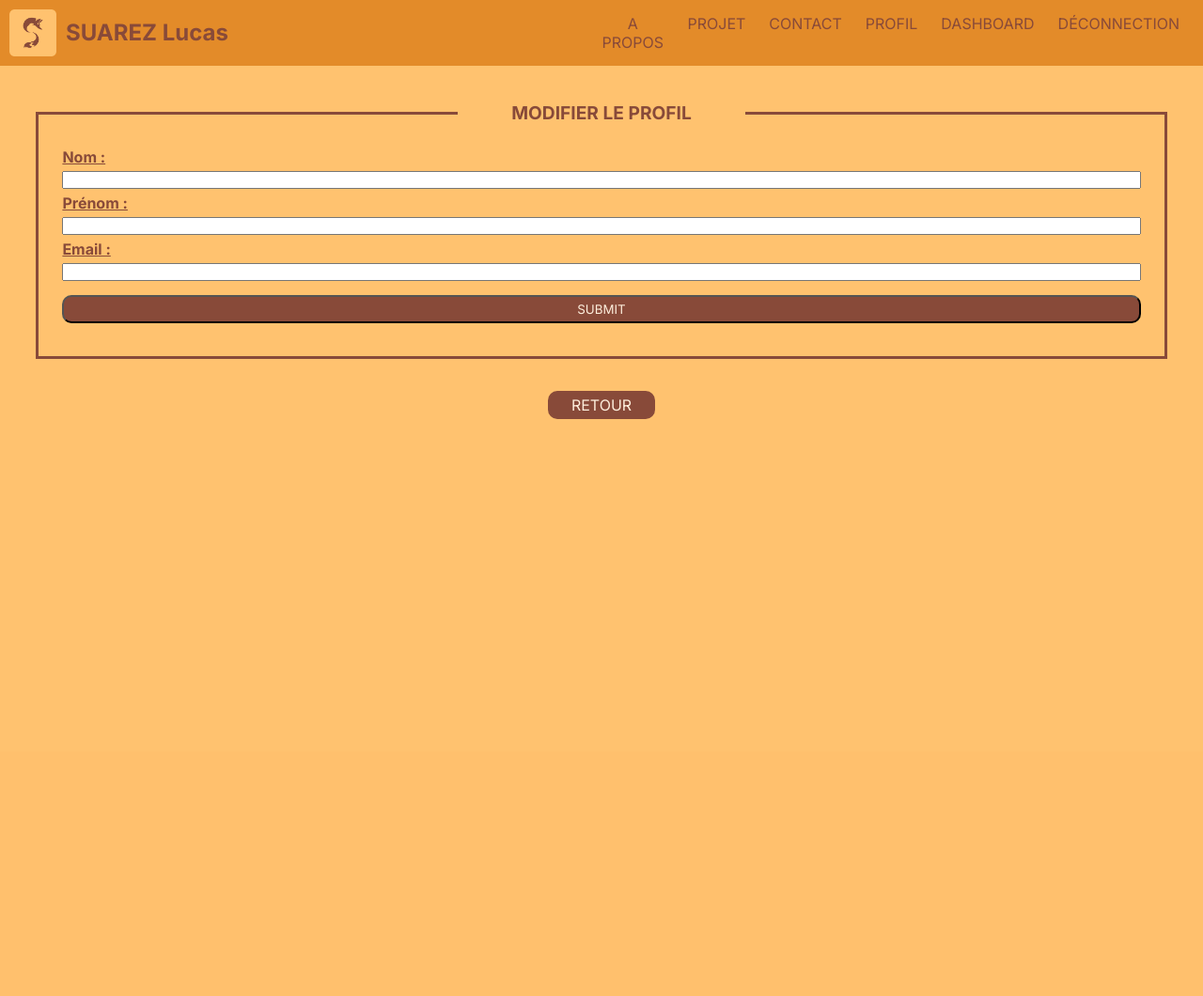
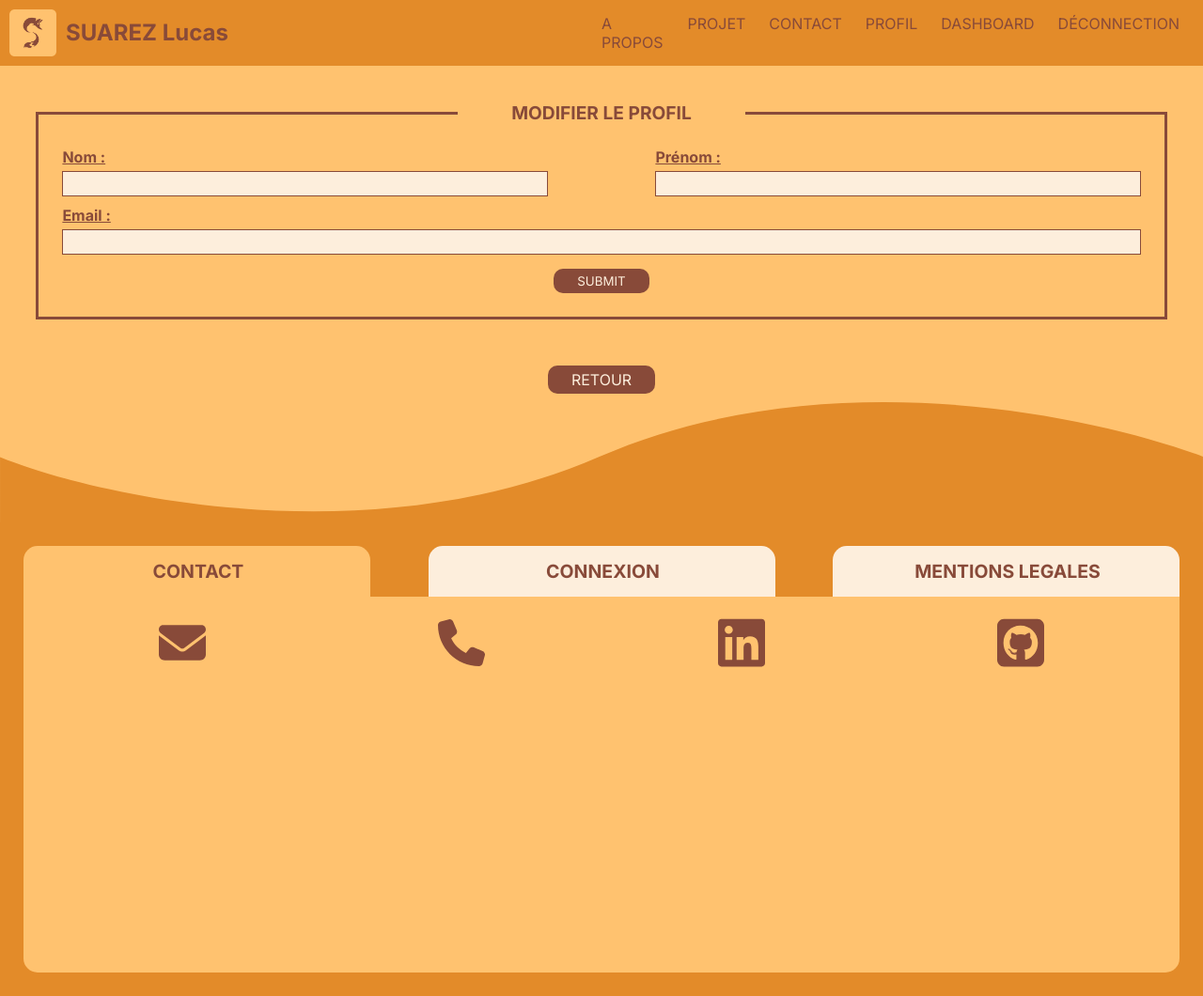
Before and after one commit to Lucas-Srz/Portfolio_2025, a PHP site: page /view/dashboard/update_profil.php?id=1 in a window 1280 px wide. Shown: the whole page at 94% size. Before the commit the page ends 446 px from the top, so only its background shows below. Run offline with PHP 8.4, Linux system fonts and the light colour scheme; the visitor is signed in with stand-in values (Sample User, id 1); data that the repository does not hold is empty; some web fonts are replaced.

Commit message:
PF25 | CSS Home

```diff
--- a/index.php
+++ b/index.php
@@ -34,8 +34,10 @@ if (isset($_SESSION['errorMessageCon'])) {
 </head>
 
 <body>
-    <!-- Barre Nav -->
-    <?php require_once './view/component/navBar.php'; ?>
+    <header>
+        <!-- Barre Nav -->
+        <?php require_once './view/component/navBar.php'; ?>
+    </header>
 
     <!-- Main -->
     <main>
--- a/style/main.css
+++ b/style/main.css
@@ -9,6 +9,7 @@
 }
 
 body{
+    background-color: var(--color-beige);
     font-family: "Inter", sans-serif;
     width: 100%;
 }
@@ -42,23 +43,6 @@ transform: scaleX(1);
 
 .notDisplay {
     display: none;
-}
-
-/* - - - Fieldset & Legend - - - */
-fieldset{
-    border: 3px solid var(--color-brown);
-    margin: 3%;
-    padding: 25px;
-    text-align: left;
-
-    legend{
-        text-transform: uppercase;
-        text-align: center;
-        padding: 0 5%;
-        color: var(--color-brown);
-        font-size: larger;
-        font-weight: bold;
-    }
 }
 
 /* ********************** CSS MOBILE FISRT ********************** */
@@ -157,15 +141,25 @@ fieldset{
 
 }
 
-/* - - - - - Home.php / Update.php - - - - - */
+/* - - - - - Page avec fieldset & Legend - - - - - */
 .home{
-    background-color: var(--color-beige);
+    /* background-color: var(--color-beige); */
     color: var(--color-brown);
-    text-align: center;
 
+    fieldset{
+        border: 3px solid var(--color-brown);
+        margin: 3%;
+        padding: 25px;
+        text-align: left;
 
-    p, label, input{
-        margin-bottom: 5px;
+        legend{
+            text-transform: uppercase;
+            text-align: center;
+            padding: 0 5%;
+            color: var(--color-brown);
+            font-size: larger;
+            font-weight: bold;
+        }
     }
 
     p span, label{
@@ -173,23 +167,14 @@ fieldset{
         font-weight: bold;
     }
 
-    form{
+    .divBtn{
         display: flex;
-        flex-direction: column;
+        flex-wrap: wrap;
+        justify-content: center;
+        gap: 25px;
     }
 
-    .infoPerso {
-        margin-bottom: 25px;
-
-        a{
-            color: var(--color-brown);
-            text-decoration: none;
-        }
-
-        a:hover{
-            text-decoration: underline;
-        }
-    }
+    .divBtnTop{margin-top: 25px;}
 
     .btn, input[type="submit"]{
         cursor: pointer;
@@ -202,73 +187,13 @@ fieldset{
         border-radius: 10px;
         text-decoration: none;
         padding: 5px 25px;
+        border: 0;
     }
 
-    .btn:hover{
+    .btn:hover, input[type="submit"]:hover{
         background-color: var(--color-cream);
         color: var(--color-brown);
         border: 0;
-    }
-}
-
-/* - - - - - Dashboard - - - - - */
-.dashboard{
-    background-color: var(--color-beige);
-
-    main{
-        padding: 25px;
-
-        .divBtn{
-            gap: 25px;
-            display: flex;
-            justify-content: center;
-            flex-wrap: wrap;
-
-
-            .btn{
-                cursor: pointer;
-                background-color: var(--color-brown);
-                color: var(--color-cream);
-                text-transform: uppercase;
-                padding: 5px;
-                margin: 10px 0;
-                font-family: "Inter", sans-serif;
-                border-radius: 10px;
-                text-decoration: none;
-                padding: 5px 25px
-            }
-
-            .btn:hover{
-                background-color: var(--color-cream);
-                color: var(--color-brown);
-                border: 0;
-            }
-        }
-
-
-    }
-}
-
-/* - - - - - Profil Utilisateur - - - - - */
-section{
-    width: 100%;
-
-    .articleProfilUtilisateur{
-        width: 100%;
-        color: var(--color-brown);
-        .img{
-            display: flex;
-            justify-content: space-evenly;
-        }
-
-        p{
-            margin-bottom: 5px;
-        }
-
-        p span{
-            text-decoration: underline;
-            font-weight: bold;
-        }
     }
 
     .ligne{
@@ -279,11 +204,55 @@ section{
         display: flex;
         flex-direction: column;
         border-radius: 100px;
-        margin: 15px;
+    }
+
+    section{width: 100%;}
+    article{margin: 15px 0;}
+
+    .articleProfilUtilisateur{
+        width: 100%;
+
+        .img{
+            display: flex;
+            justify-content: space-evenly;
+        }
+
+        p{
+            margin-bottom: 5px;
+        }
+    }
+
+    .update{
+        display: flex;
+        flex-direction: column;
+        .nomPrenom{
+            display: flex;
+            flex-direction: column;
+
+            .nom{
+                display: flex;
+                flex-direction: column;
+            }
+        }
+        label, input{
+            margin-bottom: 5px;
+        }
+        input[type="submit"]{
+            margin: auto;
+            margin-top: 5px;
+        }
+    }
+
+    input[type="text"], input[type="email"], input[type="password"]{
+        background-color: var(--color-cream);
+        border: 1px solid var(--color-brown);
+        margin-bottom: 10px;
+        padding: 5px;
     }
 }
 
-/* - - - - - Projet - - - - - */
+
+
 
 /* *************** CSS POUR Tablette / Ordinateur *************** */
 /* XXX plus grand ou égale à XXXpx */
@@ -365,14 +334,27 @@ section{
         }
     }
 
-    /* Profil Utilisateur */
-    .articleProfilUtilisateur{
-        display: flex;
-        justify-content: space-between;
+    /* - - - - - Page avec fieldset & Legend - - - - - */
+    .home{
+        .articleProfilUtilisateur{
+            display: flex;
+            justify-content: space-between;
 
-        .img{
-            flex-direction: column;
+            .img{
+                flex-direction: column;
+            }
         }
+
+        .update{
+            .nomPrenom{
+                display: flex;
+                flex-direction: row;
+                justify-content: space-between;
+                .nom{
+                    width: 45%;
+                }
+            }
+    }
     }
 }
 
--- a/view/component/footer.php
+++ b/view/component/footer.php
@@ -10,7 +10,7 @@
         <div class="divDescCont">
             <div class="link">
                 <a href="mailto:suarez.lucas.pro@gmail.com" target="_blank">
-                    <img src="../media/img/mail.svg" alt="Icon mail">
+                    <img src="../../media/img/mail.svg" alt="Icon mail">
                 </a>
                 <a href="tel:0651453617" target="_blank">
                     <img src="../../media/img/telephone.svg" alt="Icon Telephone">
--- a/view/component/navBar.php
+++ b/view/component/navBar.php
@@ -52,5 +52,4 @@ else {
 
     <!-- Appel à la barre de Nav -->
     <?= $navBar; ?>
-
 </nav>
--- a/view/dashboard/update_profil.php
+++ b/view/dashboard/update_profil.php
@@ -119,22 +119,30 @@ if ($_SERVER['REQUEST_METHOD'] === 'POST' && isset($_POST['UPDATE'])) {
     <script type="module" src="../../script/footer.js"></script><!-- JS Footer -->
 </head>
 
-<body class="home">
+<body>
+    <header>
         <!-- Barre Nav -->
         <?php require_once '../component/navBar.php'; ?>
+    </header>
 
     <!-- Main -->
-    <main>
+    <main class="home">
         <fieldset>
             <legend>Modifier le profil</legend>
-            <form action="#" method="post">
-                <!-- Titre -->
+            <form action="#" method="post" class="update">
+                <div class="nomPrenom">
+                    <div class="nom">
+                        <!-- Nom -->
                         <label for="idLastName">Nom :</label>
                         <input type="text" id="idLastName" name="lastName" value="<?= htmlspecialchars($lastName); ?>" <?= $errorsChamps['lastName'] ? 'placeholder=\'' . $errorsChamps['lastName'] . '\'' : "" ?>>
-                <!-- Titre -->
+                    </div>
+                    <div class="nom">
+                        <!-- Prénom -->
                         <label for="idFirstName">Prénom :</label>
                         <input type="text" id="idFirstName" name="firstName" value="<?= htmlspecialchars($firstName); ?>" <?= $errorsChamps['firstName'] ? 'placeholder=\'' . $errorsChamps['firstName'] . '\'' : "" ?>>
-                <!-- Titre -->
+                    </div>
+                </div>
+                <!-- Email -->
                 <label for="idEmail">Email :</label>
                 <input type="text" id="idEmail" name="email" value="<?= htmlspecialchars($email); ?>" <?= $errorsChamps['email'] ? 'placeholder=\'' . $errorsChamps['email'] . '\'' : "" ?>>
 
@@ -148,8 +156,14 @@ if ($_SERVER['REQUEST_METHOD'] === 'POST' && isset($_POST['UPDATE'])) {
             </form>
         </fieldset>
         <!-- Lien retour -->
+        <div class="divBtn">
             <a href="../dashboard.php" class="btn">Retour</a>
+        </div>
     </main>
+    <img src="../../media/img/vagueBas.svg" alt="Image en forme de vague pour faire la liaison entre le site et le footer" class="vagueBas">
+
+    <!-- Footer -->
+    <?php require_once '../component/footer.php'; ?>
 
 </body>
 
```
Also changed, not shown: view/dashboard.php (+7 -6 lines), view/home.php (+8 -6 lines). Lines whose indentation alone changed are shown as unchanged.
